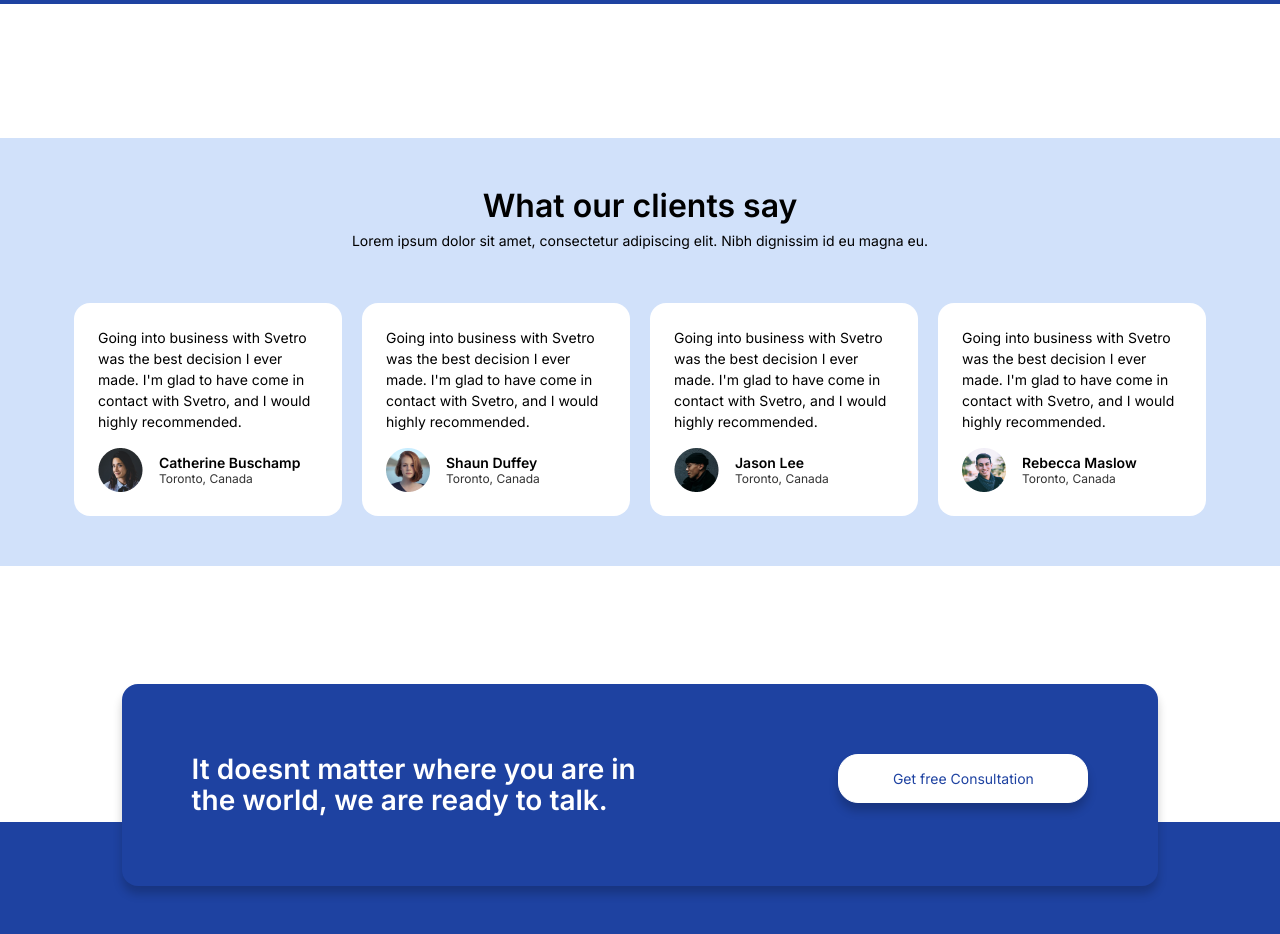
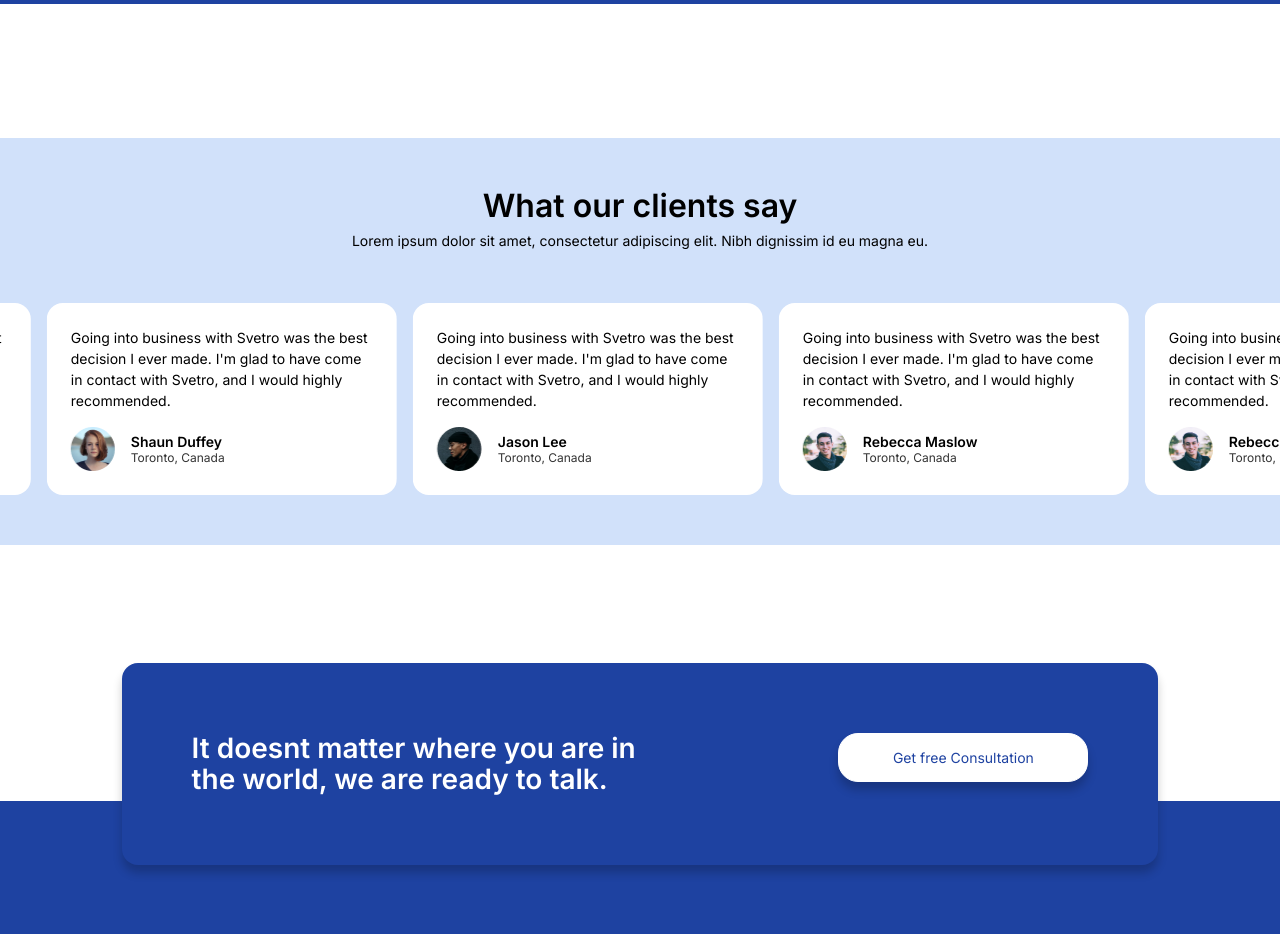
Before and after one commit to hariscs/client-agency-app, a React (Create React App) app: page / in a window 1280 px wide. Shown: the part 1780-2714 px from the top of the page. Built offline with nearby package versions, Linux system fonts and the light colour scheme.

Commit message:
add slider

```diff
--- a/src/assets/data.js
+++ b/src/assets/data.js
@@ -71,6 +71,13 @@ export const clientData = [
 		name: 'Rebecca Maslow',
 		address: 'Toronto, Canada',
 	},
+	{
+		id: 5,
+		text: "Going into business with Svetro was the best decision I ever made. I'm glad to have come in contact with Svetro, and I would highly recommended.",
+		img: b2,
+		name: 'Rebecca Maslow',
+		address: 'Toronto, Canada',
+	},
 ];
 
 export const images = [img1, img2, img3, img4];
--- a/src/components/ClientCard.jsx
+++ b/src/components/ClientCard.jsx
@@ -2,6 +2,7 @@ import styles from '../styles/components/ClientCard.module.css';
 
 const ClientCard = ({ text, img, name, address }) => {
 	return (
+		<div className='item'>
 			<div className={styles.card}>
 				<p className={styles.card__text}>{text}</p>
 				<div className={styles.card__profile}>
@@ -12,6 +13,7 @@ const ClientCard = ({ text, img, name, address }) => {
 					</div>
 				</div>
 			</div>
+		</div>
 	);
 };
 
--- a/src/components/Clients.jsx
+++ b/src/components/Clients.jsx
@@ -14,8 +14,10 @@ const Clients = () => {
 							dignissim id eu magna eu.
 						</p>
 					</div>
-
-					<div className={styles.clientsCards}>
+				</div>
+			</div>
+			<div className='slider'>
+				<div className='innerSlider'>
 					{clientData.map((data) => {
 						const { id, name, text, img, address } = data;
 						return (
@@ -30,7 +32,6 @@ const Clients = () => {
 					})}
 				</div>
 			</div>
-			</div>
 		</section>
 	);
 };
--- a/src/styles/Globals.css
+++ b/src/styles/Globals.css
@@ -100,3 +100,12 @@ button {
 	color: var(--clr-primary);
 	background: transparent;
 }
+
+/* slider */
+.innerSlider {
+	display: flex;
+	gap: 1rem;
+}
+.slider {
+	overflow: hidden;
+}
--- a/src/styles/components/ClientCard.module.css
+++ b/src/styles/components/ClientCard.module.css
@@ -1,8 +1,9 @@
 .card {
 	background: var(--clr-white);
 	padding: 1.5rem;
-	max-width: 268px;
+	min-width: 350px;
 	border-radius: 16px;
+	animation: slider 10s linear infinite;
 }
 
 .card__text {
@@ -15,6 +16,7 @@
 	gap: 1rem;
 	margin-top: 1rem;
 }
+
 .card__infoName {
 	font-size: 0.875rem;
 	margin: 0;
@@ -25,3 +27,12 @@
 	font-size: 0.75rem;
 	color: var(--clr-dark-gray);
 }
+
+@keyframes slider {
+	0% {
+		transform: translate(0, 0);
+	}
+	100% {
+		transform: translate(-150%, 0);
+	}
+}
--- a/src/styles/components/Clients.module.css
+++ b/src/styles/components/Clients.module.css
@@ -1,6 +1,7 @@
 .clientsSection {
 	background: #d1e1fa;
 	padding: 1.25rem 0;
+	overflow: hidden;
 }
 
 .clients__flex {
@@ -24,20 +25,18 @@
 }
 
 .clientsCards {
-	display: grid;
-	gap: 1.25rem;
+	/* display: grid;
+	gap: 1.25rem; */
+	/* display: flex;
+	gap: 2rem; */
+	border: 1px solid red;
 }
 
 @media (min-width: 50em) {
 	.clientsSection {
 		padding: 3.125rem 0;
 	}
-	.clientsCards {
+	/* .clientsCards {
 		grid-template-columns: repeat(2, 1fr);
-	}
+	} */
 }
-@media (min-width: 80em) {
-	.clientsCards {
-		grid-template-columns: repeat(4, 1fr);
-	}
-}
```
Lines whose indentation alone changed are shown as unchanged.
